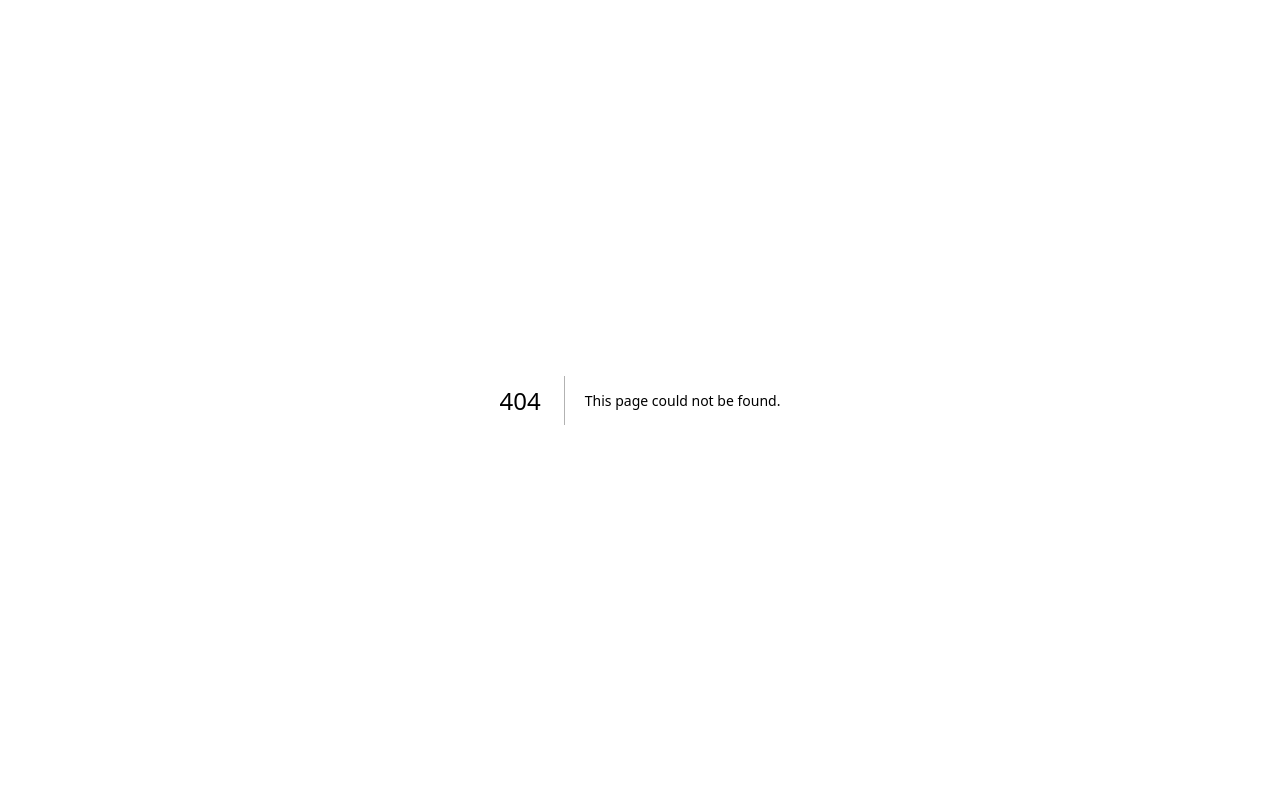
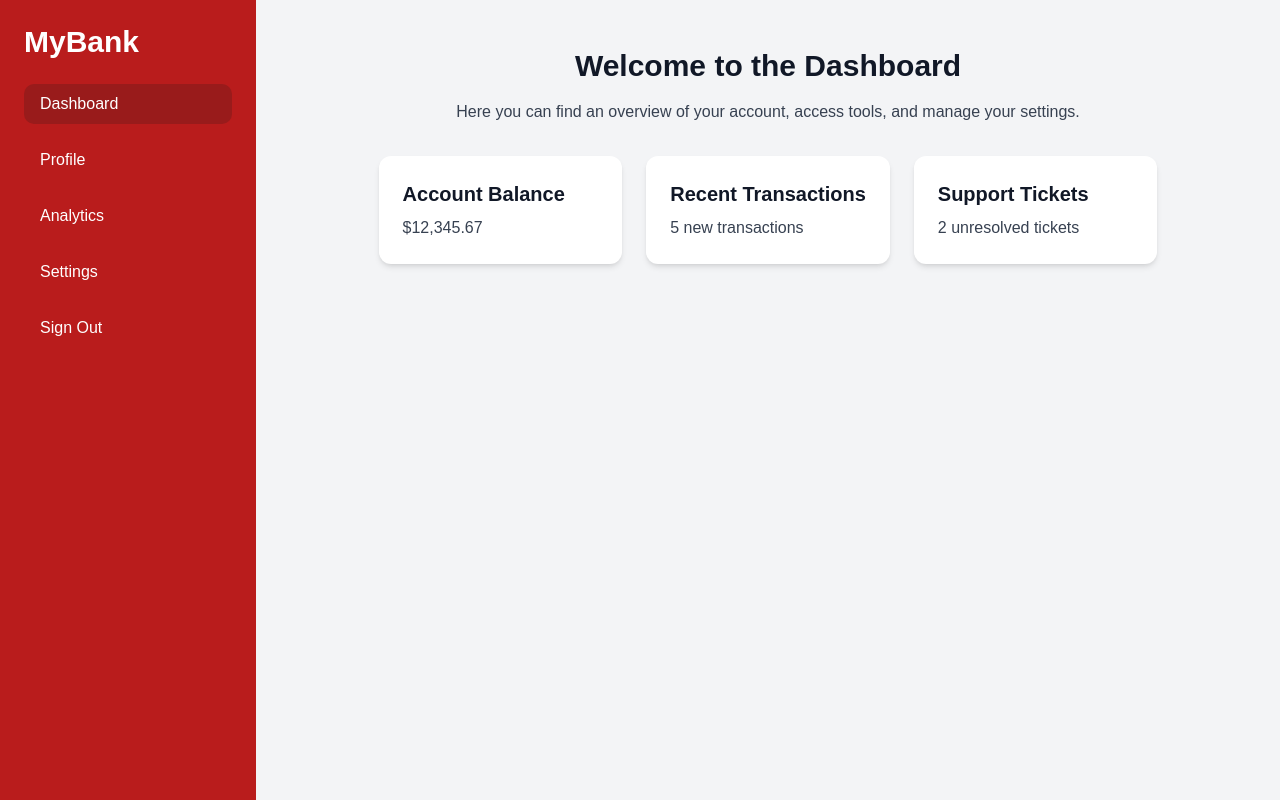
Before and after one commit to EraGashii/bnk_team, a Next.js app in the folder bnk/: page /Dashboard in a window 1280 px wide. Before the commit this address had no page. Built offline with nearby package versions, Linux system fonts and the light colour scheme.

Commit message:
Create dashboard layout with sidebar and content area.

```diff
--- /dev/null
+++ b/bnk/app/(auth)/Dashboard/page.tsx
@@ -0,0 +1,90 @@
+'use client';
+import { useState } from 'react';
+import Link from 'next/link';
+
+export default function DashboardPage() {
+  const [isSidebarOpen, setIsSidebarOpen] = useState(true);
+
+  return (
+    <div className="flex min-h-screen bg-gray-100">
+      {/* Sidebar */}
+      <aside
+        className={`bg-red-700 text-white w-64 p-6 ${
+          isSidebarOpen ? 'block' : 'hidden'
+        } md:block fixed h-full`}
+      >
+        <h1 className="text-3xl font-bold mb-6">MyBank</h1>
+        <ul className="space-y-4">
+          <li>
+            <Link href="/dashboard">
+              <span className="block py-2 px-4 rounded-md bg-red-800 hover:bg-red-600 transition">
+                Dashboard
+              </span>
+            </Link>
+          </li>
+          <li>
+            <Link href="/dashboard/profile">
+              <span className="block py-2 px-4 rounded-md hover:bg-red-600 transition">
+                Profile
+              </span>
+            </Link>
+          </li>
+          <li>
+            <Link href="/dashboard/analytics">
+              <span className="block py-2 px-4 rounded-md hover:bg-red-600 transition">
+                Analytics
+              </span>
+            </Link>
+          </li>
+          <li>
+            <Link href="/dashboard/settings">
+              <span className="block py-2 px-4 rounded-md hover:bg-red-600 transition">
+                Settings
+              </span>
+            </Link>
+          </li>
+          <li>
+            <Link href="/sign-out">
+              <span className="block py-2 px-4 rounded-md hover:bg-red-600 transition">
+                Sign Out
+              </span>
+            </Link>
+          </li>
+        </ul>
+      </aside>
+
+      {/* Main Content */}
+      <main className="flex-1 ml-64">
+        {/* <header className="bg-white p-4 shadow-sm">
+          <h2 className="text-xl font-semibold text-gray-900">Dashboard</h2>
+        </header> */}
+
+        <section className="flex flex-col items-center justify-center py-12 px-6 bg-gray-100">
+          <div className="text-center mb-8">
+            <h3 className="text-3xl font-bold text-gray-900 mb-4">
+              Welcome to the Dashboard
+            </h3>
+            <p className="text-gray-700">
+              Here you can find an overview of your account, access tools, and manage your settings.
+            </p>
+          </div>
+
+          <div className="grid grid-cols-1 sm:grid-cols-2 lg:grid-cols-3 gap-6">
+            <div className="bg-white p-6 rounded-lg shadow-md">
+              <h4 className="text-xl font-bold text-gray-900">Account Balance</h4>
+              <p className="text-gray-700 mt-2">$12,345.67</p>
+            </div>
+            <div className="bg-white p-6 rounded-lg shadow-md">
+              <h4 className="text-xl font-bold text-gray-900">Recent Transactions</h4>
+              <p className="text-gray-700 mt-2">5 new transactions</p>
+            </div>
+            <div className="bg-white p-6 rounded-lg shadow-md">
+              <h4 className="text-xl font-bold text-gray-900">Support Tickets</h4>
+              <p className="text-gray-700 mt-2">2 unresolved tickets</p>
+            </div>
+          </div>
+        </section>
+      </main>
+    </div>
+  );
+}
```
